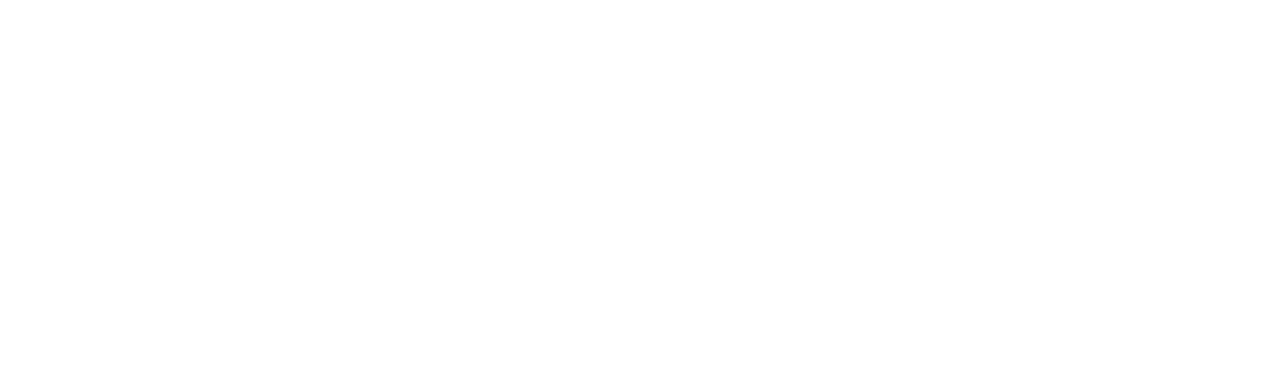
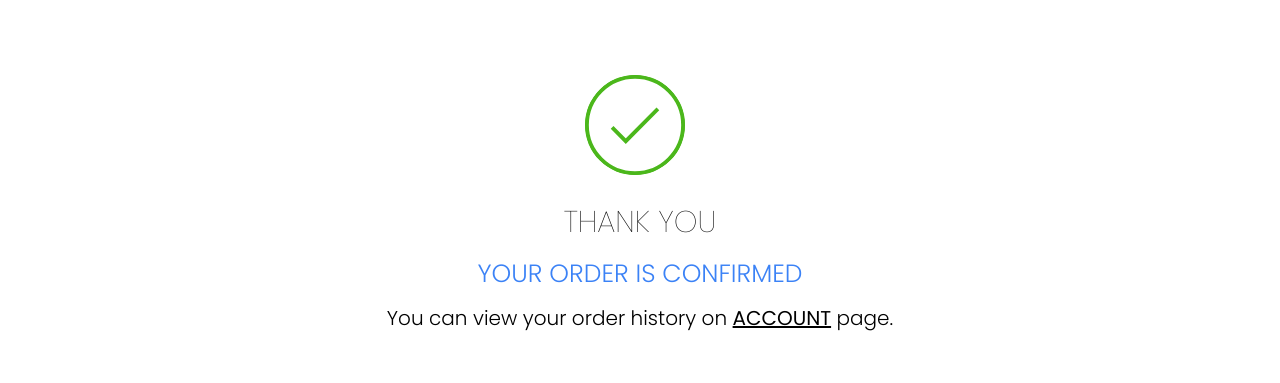
Before and after one commit to inancciftci/eCommerceProject, a React (Vite) app: page /checkout/completed in a window 1280 px wide. Shown: the part 197-580 px from the top of the page. Built offline with nearby package versions, Linux system fonts and the light colour scheme; no server answers.

Commit message:
Success animation

```diff
--- a/src/index.css
+++ b/src/index.css
@@ -288,6 +288,43 @@
     top: 56px;
     left: 12px;
   }
+  .success-animation {
+    margin: 150px auto;
+  }
+
+  .checkmark {
+    width: 100px;
+    height: 100px;
+    border-radius: 50%;
+    display: block;
+    stroke-width: 2;
+    stroke: #4bb71b;
+    stroke-miterlimit: 10;
+    box-shadow: inset 0px 0px 0px #4bb71b;
+    animation:
+      fill 0.4s ease-in-out 0.4s forwards,
+      scale 0.3s ease-in-out 0.9s both;
+    position: relative;
+    top: 5px;
+    right: 5px;
+    margin: 0 auto;
+  }
+  .checkmark__circle {
+    stroke-dasharray: 166;
+    stroke-dashoffset: 166;
+    stroke-width: 2;
+    stroke-miterlimit: 10;
+    stroke: #4bb71b;
+    fill: #fff;
+    animation: stroke 0.6s cubic-bezier(0.65, 0, 0.45, 1) forwards;
+  }
+
+  .checkmark__check {
+    transform-origin: 50% 50%;
+    stroke-dasharray: 48;
+    stroke-dashoffset: 48;
+    animation: stroke 0.3s cubic-bezier(0.65, 0, 0.45, 1) 0.8s forwards;
+  }
   @keyframes lds-roller {
     0% {
       transform: rotate(0deg);
@@ -296,4 +333,26 @@
       transform: rotate(360deg);
     }
   }
+  @keyframes stroke {
+    100% {
+      stroke-dashoffset: 0;
+    }
+  }
+
+  @keyframes scale {
+    0%,
+    100% {
+      transform: none;
+    }
+
+    50% {
+      transform: scale3d(1.1, 1.1, 1);
+    }
+  }
+
+  @keyframes fill {
+    100% {
+      box-shadow: inset 0px 0px 0px 30px #4bb71b;
+    }
+  }
 }
```
